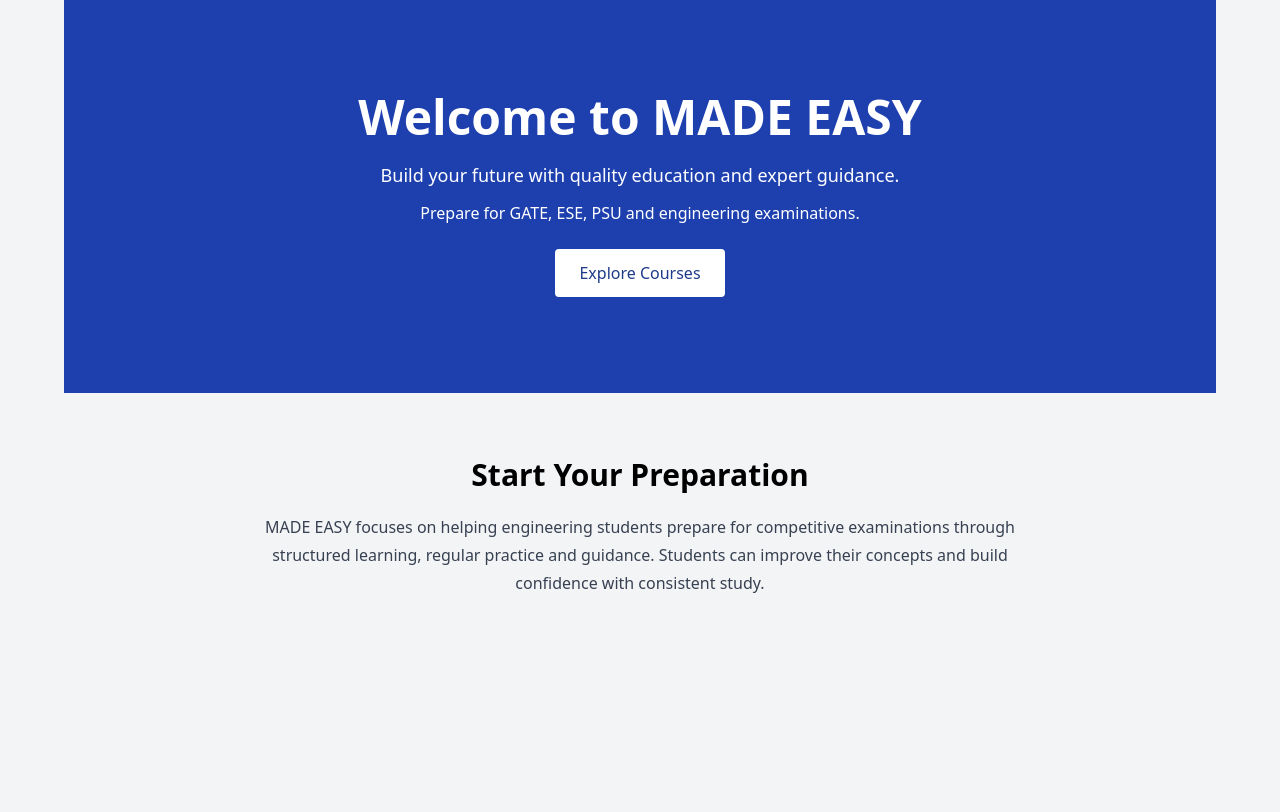
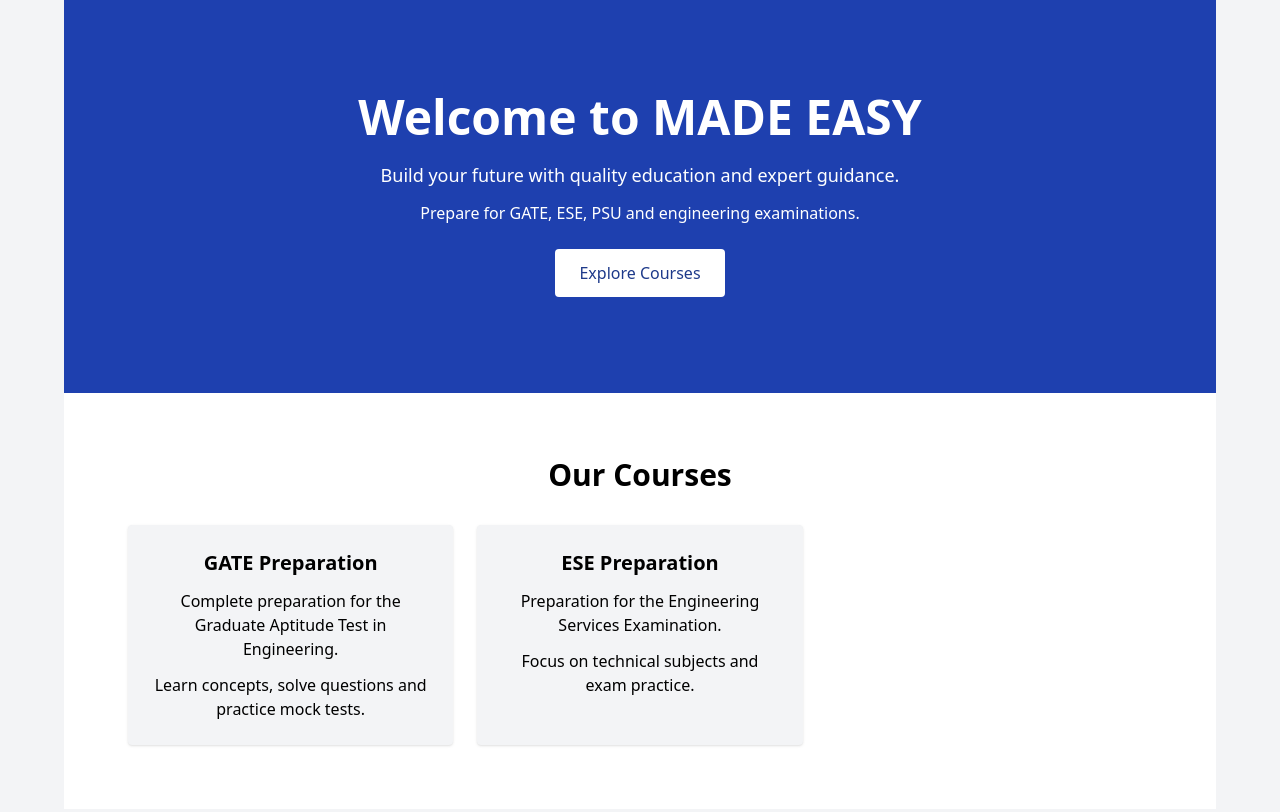
Before and after one commit to vik31as07-droid/project, a plain HTML site: page index.html in a window 1280 px wide. Shown: the part 667-1479 px from the top of the page. Before the commit the page ends 1392 px from the top, so only its background shows below. Drawn offline with nearby package versions, Linux system fonts and the light colour scheme.

Commit message:
Added new section

```diff
--- a/index.html
+++ b/index.html
@@ -71,12 +71,20 @@
       Explore Courses
     </a>
   </section>
+<!-- Courses -->
+  <section id="courses" class="bg-white px-5 py-12 md:p-16">
+    <h2 class="text-2xl md:text-3xl font-bold text-center mb-8">Our Courses</h2>
 
-  <!-- Introduction -->
-  <section class="px-5 py-12 md:p-16 text-center">
-    <h2 class="text-2xl md:text-3xl font-bold mb-5">Start Your Preparation</h2>
-    <p class="max-w-3xl mx-auto text-gray-700 leading-7">
-      MADE EASY focuses on helping engineering students prepare for competitive
-      examinations through structured learning, regular practice and guidance.
-      Students can improve their concepts and build confidence with consistent study.
-    </p>
+    <div class="max-w-7xl mx-auto grid grid-cols-1 sm:grid-cols-2 lg:grid-cols-3 gap-6">
+
+      <div class="bg-gray-100 p-6 rounded shadow">
+        <h3 class="text-xl font-bold mb-3">GATE Preparation</h3>
+        <p>Complete preparation for the Graduate Aptitude Test in Engineering.</p>
+        <p class="mt-3">Learn concepts, solve questions and practice mock tests.</p>
+      </div>
+
+      <div class="bg-gray-100 p-6 rounded shadow">
+        <h3 class="text-xl font-bold mb-3">ESE Preparation</h3>
+        <p>Preparation for the Engineering Services Examination.</p>
+        <p class="mt-3">Focus on technical subjects and exam practice.</p>
+      </div>
```
